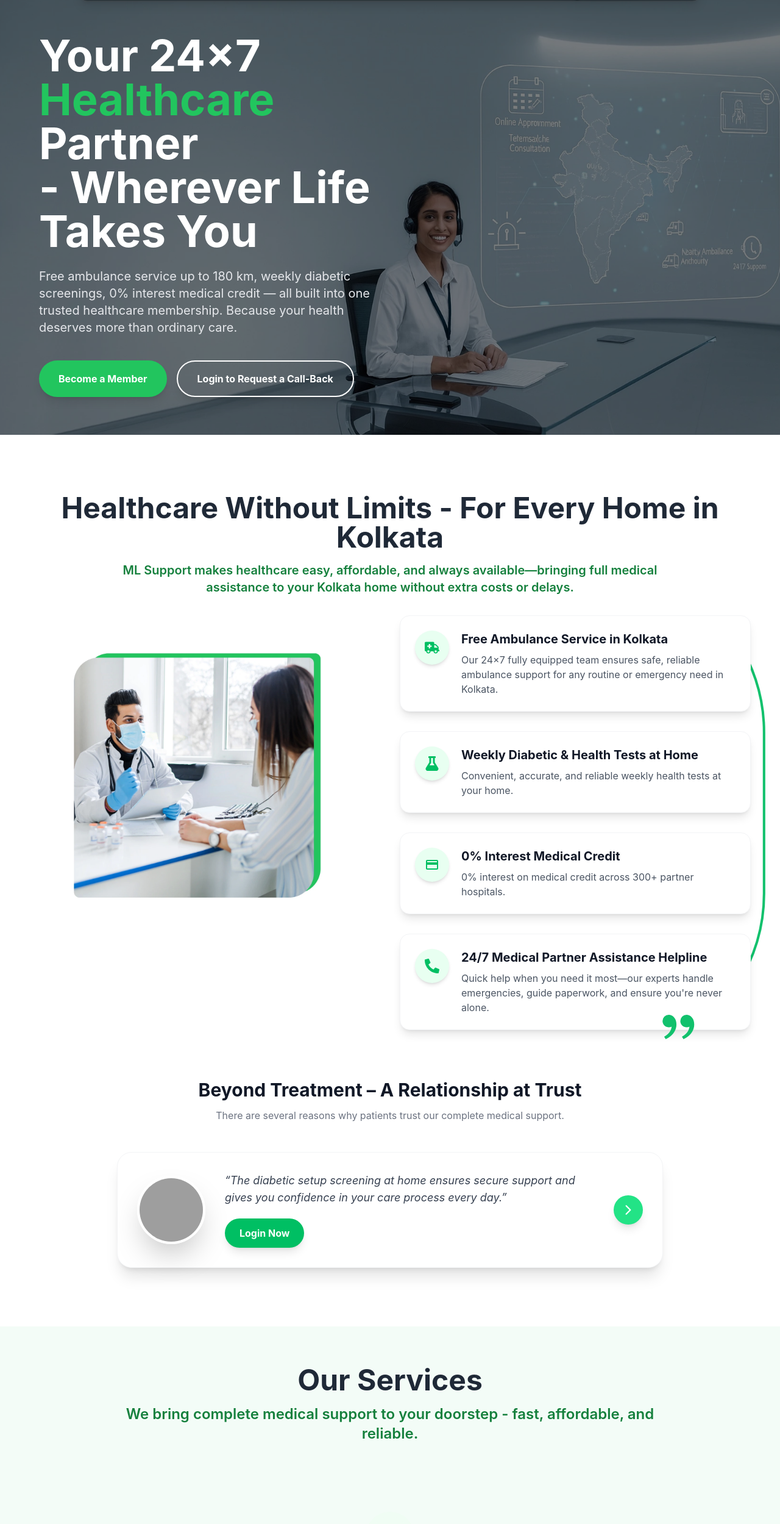
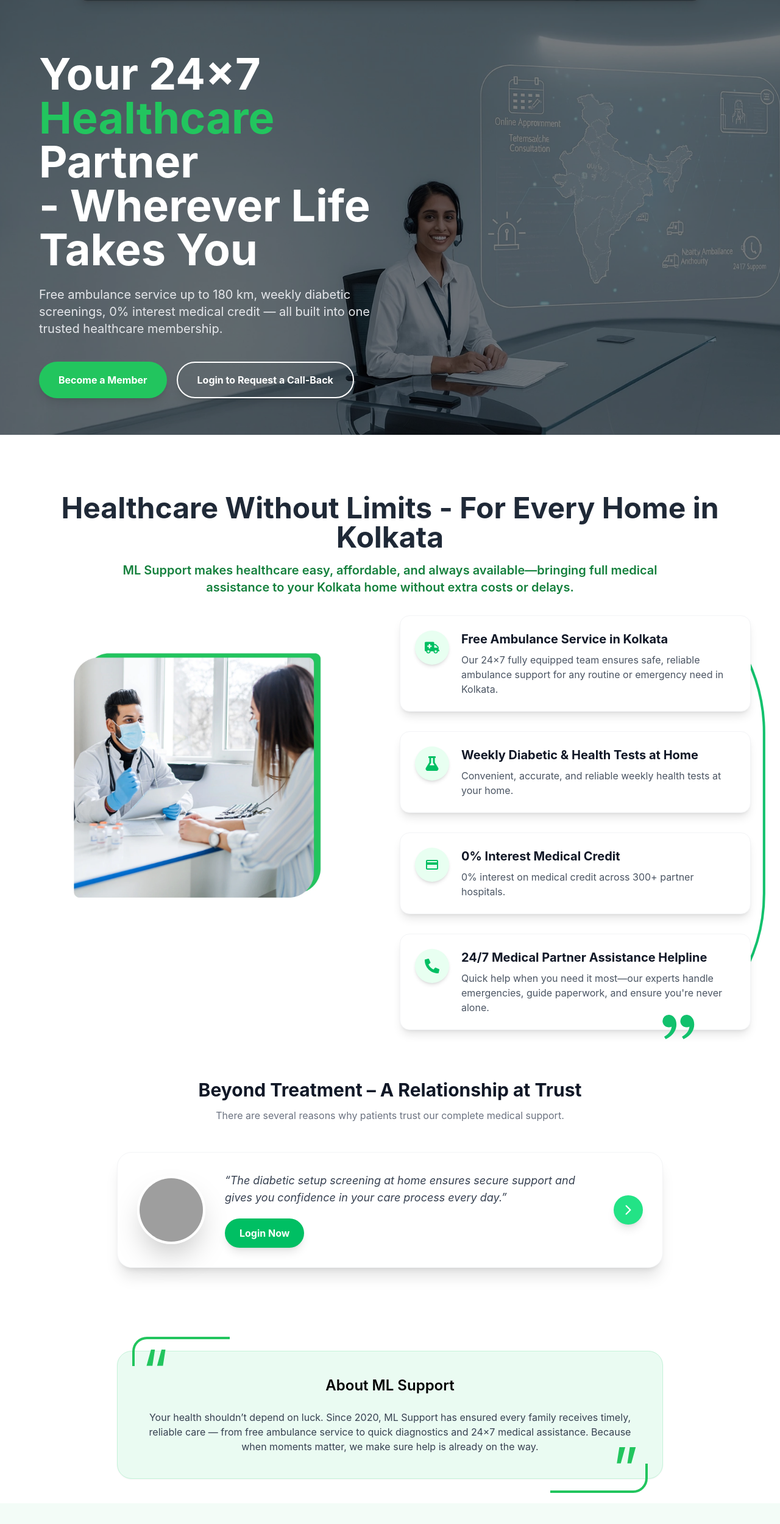
Before and after one commit to fuleswari220/healthcare-support-platform, a React (Vite) app: page / in a window 1280 px wide. Shown: the part 87-2586 px from the top of the page at 61% size. Built offline with nearby package versions, Linux system fonts and the light colour scheme; grey boxes are pictures that could not be loaded.

Commit message:
first commit

```diff
--- /dev/null
+++ b/src/components/AboutSection.jsx
@@ -0,0 +1,43 @@
+import React from "react";
+
+const AboutSection = () => {
+    return (
+        <section className="w-full flex justify-center py-10 px-4 bg-white">
+            <div className="relative w-full max-w-4xl bg-[#EAFBF2] rounded-3xl p-6 md:p-10 shadow-sm border border-[#c4f3d9]">
+
+                {/* Top-left curve line */}
+                <span className="absolute -top-4 md:-top-6 left-4 md:left-6
+                    w-28 h-10 md:w-40 md:h-12
+                    border-t-4 border-l-4 border-[#22c55e] rounded-tl-3xl"></span>
+
+                {/* Bottom-right curve line */}
+                <span className="absolute -bottom-4 md:-bottom-6 right-4 md:right-6
+                    w-28 h-10 md:w-40 md:h-12
+                    border-b-4 border-r-4 border-[#22c55e] rounded-br-3xl"></span>
+
+                {/* Opening quote icon */}
+                <span className="text-[#22c55e] text-6xl md:text-8xl absolute -top-2 md:-top-4 left-6 md:left-10">
+                    &ldquo;
+                </span>
+
+                <h2 className="text-center text-xl md:text-2xl font-semibold mb-4 md:mb-6">
+                    About ML Support
+                </h2>
+
+                <p className="text-gray-700 text-center leading-relaxed text-sm md:text-base px-2 md:px-0">
+                    Your health shouldn’t depend on luck. Since 2020, ML Support has ensured
+                    every family receives timely, reliable care — from free ambulance service
+                    to quick diagnostics and 24×7 medical assistance. Because when moments
+                    matter, we make sure help is already on the way.
+                </p>
+
+                {/* Closing quote icon */}
+                <span className="text-[#22c55e] text-6xl md:text-8xl absolute -bottom-6 md:-bottom-8 right-6 md:right-10">
+                    &rdquo;
+                </span>
+            </div>
+        </section>
+    );
+};
+
+export default AboutSection;
--- a/src/components/Hero.jsx
+++ b/src/components/Hero.jsx
@@ -4,36 +4,36 @@
 const Hero = () => {
   return (
    <section
-      className="w-full min-h-screen flex items-center justify-center bg-cover bg-center bg-no-repeat relative"
+  className="w-full h-screen flex items-center justify-center bg-cover bg-center bg-no-repeat relative"
   style={{ backgroundImage: `url(${bgImg})` }}
   id="hero"
 >
-      {/* Dark Overlay */}
+  {/* Overlay */}
   <div className="absolute inset-0 bg-black/50"></div>
-      <div className="relative z-10 w-full px-6 sm:px-8 md:px-12 lg:px-16 xl:max-w-7xl mx-auto pt-24 sm:pt-28 md:pt-32 lg:pt-20">
+
+  {/* Content */}
+  <div className="relative z-10 w-full px-6 sm:px-8 md:px-12 lg:px-16 xl:max-w-7xl mx-auto
+  pt-28">
     <div className="flex flex-col lg:flex-row items-center justify-between gap-10 lg:gap-16">
 
-          {/* Text Content - Left */}
+      {/* LEFT TEXT */}
       <div className="w-full lg:w-1/2 text-center lg:text-left text-white">
         <h1 className="text-4xl sm:text-5xl md:text-6xl lg:text-7xl font-bold leading-tight">
-              Your 24×7{" "}
-              <span className="text-green-500">Healthcare</span> Partner
-              <br className="hidden sm:block" />
+          Your 24×7 <span className="text-green-500">Healthcare</span> Partner
+          <br />
           <span className="block sm:inline"> - Wherever Life Takes You</span>
         </h1>
 
         <p className="mt-6 text-base sm:text-lg md:text-xl text-gray-200 max-w-2xl mx-auto lg:mx-0 leading-relaxed">
-              Free ambulance service up to 180 km, weekly diabetic screenings, 0% interest medical credit —
-              all built into one trusted healthcare membership. Because your health deserves more than ordinary care.
+          Free ambulance service up to 180 km, weekly diabetic screenings, 0% interest
+          medical credit — all built into one trusted healthcare membership.
         </p>
 
-            {/* Buttons */}
+        {/* BUTTONS */}
         <div className="mt-10 flex flex-col sm:flex-row gap-4 justify-center lg:justify-start">
           <button
             onClick={() =>
-                  document
-                    .getElementById("membershipBenefits")
-                    ?.scrollIntoView({ behavior: "smooth" })
+              document.getElementById("membershipBenefits")?.scrollIntoView({ behavior: "smooth" })
             }
             className="px-8 py-4 bg-green-500 hover:bg-green-600 text-white font-bold rounded-full transition-all transform hover:scale-105 shadow-lg text-sm sm:text-base"
           >
@@ -54,18 +54,12 @@
         </div>
       </div>
 
-          {/* Right Side - Empty or Future Content */}
+      {/* EMPTY RIGHT SIDE */}
       <div className="w-full lg:w-1/2 hidden lg:block"></div>
     </div>
   </div>
+</section>
 
-      {/* Scroll Indicator */}
-      <div className="absolute bottom-8 left-1/2 transform -translate-x-1/2 animate-bounce lg:hidden">
-        <svg className="w-6 h-6 text-white" fill="none" stroke="currentColor" viewBox="0 0 24 24">
-          <path strokeLinecap="round" strokeLinejoin="round" strokeWidth={2} d="M19 14l-7 7m0 0l-7-7m7 7V3" />
-        </svg>
-      </div>
-    </section>
   );
 };
 
--- /dev/null
+++ b/src/components/MembershipSection.jsx
@@ -0,0 +1,110 @@
+import React from "react";
+import { Check } from "lucide-react";
+
+const MembershipSection = () => {
+  return (
+    <section className="w-full bg-white py-16 px-4" id="membership">
+      <div className="max-w-7xl mx-auto">
+
+        {/* Section Header */}
+        <div className="text-center mb-12">
+          <p className="text-gray-600 font-medium">
+            Trusted by <span className="text-green-600 font-bold">65,000+</span>{" "}
+            Families in Kolkata & Across India
+          </p>
+          <h2 className="text-3xl md:text-4xl font-bold mt-2">
+            One Membership. Complete Family Healthcare.
+          </h2>
+          <p className="text-gray-600 mt-3">
+            Unlimited ambulance, massive discounts, 24×7 support — all for less
+            than your daily chai.
+          </p>
+        </div>
+
+        {/* Cards Wrapper */}
+        <div className="grid md:grid-cols-2 gap-8">
+
+          {/* Basic Membership */}
+          <div className="border border-green-300 bg-[#EAFBF2] rounded-3xl p-8 shadow-sm">
+            <p className="text-green-600 font-semibold mb-2">Basic Membership</p>
+            <h3 className="text-2xl font-bold mb-2">Essential Protection</h3>
+            <p className="text-gray-700 mb-4">Lifetime Free</p>
+
+            <p className="text-3xl font-bold">FREE</p>
+            <p className="text-gray-500 -mt-1 mb-6">Forever • No renewal needed</p>
+
+            <ul className="space-y-2 text-gray-700">
+              {[
+                "Free ambulance up to 180 km",
+                "₹9/km reimbursement if unavailable",
+                "Free doctor visit within 72 hrs post-discharge",
+                "Up to 10% off hospital bills, tests & medicines",
+                "Free medicine delivery",
+                "Weekly diabetic checkup @ ₹100/month",
+                "24×7 helpline + telemedicine support",
+              ].map((item, index) => (
+                <li key={index} className="flex gap-2">
+                  <Check className="text-green-600 mt-1" size={18} />
+                  {item}
+                </li>
+              ))}
+            </ul>
+
+            <button className="w-full mt-8 bg-green-600 text-white font-semibold py-3 rounded-xl hover:bg-green-700 transition">
+              Get Free Membership
+            </button>
+          </div>
+
+          {/* Gold Membership */}
+          <div className="border-2 border-green-500 bg-white rounded-3xl p-8 shadow-lg relative">
+            <span className="absolute top-4 right-6 bg-green-600 text-white px-4 py-1 rounded-full text-sm font-semibold">
+              MOST POPULAR
+            </span>
+
+            <p className="text-green-600 font-semibold mb-2">Gold Membership</p>
+            <h3 className="text-2xl font-bold mb-2">
+              Complete Peace of Mind for Your Entire Family
+            </h3>
+
+            <p className="text-3xl font-bold">₹599</p>
+            <p className="text-gray-500 -mt-1 mb-6">per year only (₹2,999 → ₹599)</p>
+
+            <p className="text-gray-700 font-semibold mb-4">
+              Covers up to 5 family members for a full year!
+            </p>
+
+            <ul className="space-y-2 text-gray-700">
+              {[
+                "Free ambulance up to 250 km",
+                "Up to 50% off pathology & diagnostics",
+                "20% off MRI, CT, X-ray",
+                "20% off medicines + free delivery",
+                "10% discount on total hospital bill",
+                "24×7 at-home nursing support",
+                "Free follow-up doctor visits (7 days)",
+                "Diabetic tests 2×/month @ ₹100 only",
+                "Free personalized diet charts",
+                "Full mediclaim & insurance support",
+              ].map((item, index) => (
+                <li key={index} className="flex gap-2">
+                  <Check className="text-green-600 mt-1" size={18} />
+                  {item}
+                </li>
+              ))}
+            </ul>
+
+            <button className="w-full mt-8 bg-green-600 text-white font-semibold py-3 rounded-xl hover:bg-green-700 transition">
+              Get Gold @ ₹599/year
+            </button>
+
+            <p className="text-center text-gray-500 text-sm mt-4">
+              300+ Partner Hospitals • 1-Year Validity • Instant Activation
+            </p>
+          </div>
+        </div>
+      </div>
+    </section>
+  );
+};
+
+export default MembershipSection;
--- a/src/pages/Blog.jsx
+++ b/src/pages/Blog.jsx
@@ -150,7 +150,7 @@
     <>
       <Helmet>
         <title>Blog - ML Support | Healthcare Tips & Patient Stories</title>
-        <meta name="description" content="Real patient stories, health tips and updates from ML Support – trusted by over 64,600 families." />
+        <meta name="description" content="Real patient stories, health tips and updates from ML Support – trusted by over 65,000 families." />
       </Helmet>
 
       <Navbar />
--- a/src/pages/Home.jsx
+++ b/src/pages/Home.jsx
@@ -9,6 +9,8 @@
 import HowItWorks from '../components/HowItWorks';
 import Footer from '../components/Footer';
 import PeaceOfMindSection from '../components/PeaceOfMindSection';
+import AboutSection from '../components/AboutSection';
+import MembershipSection from '../components/MembershipSection';
 
 const Home = () => {
   return (
@@ -22,7 +24,9 @@
       <Navbar />
       <Hero />
       <WhyMLSupport />
+      <AboutSection />
       <ServicesSection />
+      <MembershipSection />
       <MembershipBenefits />
       <HowItWorks />
       <Testimonials />
--- a/src/pages/Membership.jsx
+++ b/src/pages/Membership.jsx
@@ -204,7 +204,7 @@
           <div className="grid grid-cols-2 md:grid-cols-4 gap-10 text-center">
             <div>
               <Users className="w-16 h-16 mx-auto mb-4 opacity-90" />
-              <p className="text-5xl font-extrabold">64.6K+</p>
+              <p className="text-5xl font-extrabold">65.0K+</p>
               <p className="mt-2 text-lg">Happy Families</p>
             </div>
             <div>
@@ -230,7 +230,7 @@
       <section id="join" className="py-20 bg-gradient-to-br from-gray-50 to-white">
         <div className="max-w-4xl mx-auto px-6 text-center">
           <h2 className="text-5xl font-extrabold text-gray-900 mb-6">
-            Join 64,600++ Smart Families Today
+            Join 65,000++ Smart Families Today
           </h2>
           <p className="text-2xl text-gray-700 mb-10">
             Our expert will call you in <span className="text-green-600 font-bold">under 5 minutes</span>
```
Also changed, not shown: src/components/Footer.jsx (+4 -5 lines), src/components/ServicesSection.jsx (+7 -4 lines), src/pages/FAQ.jsx (+5 -5 lines). Lines whose indentation alone changed are shown as unchanged.
